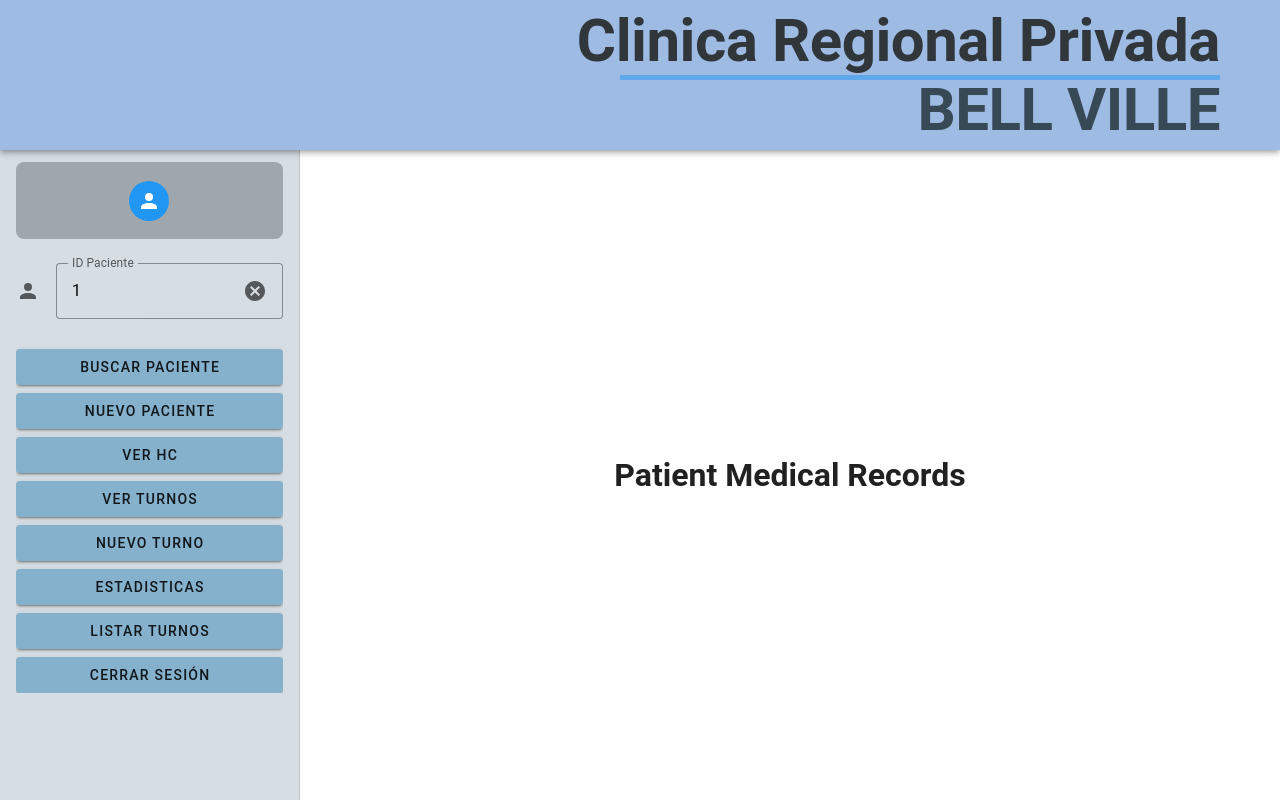
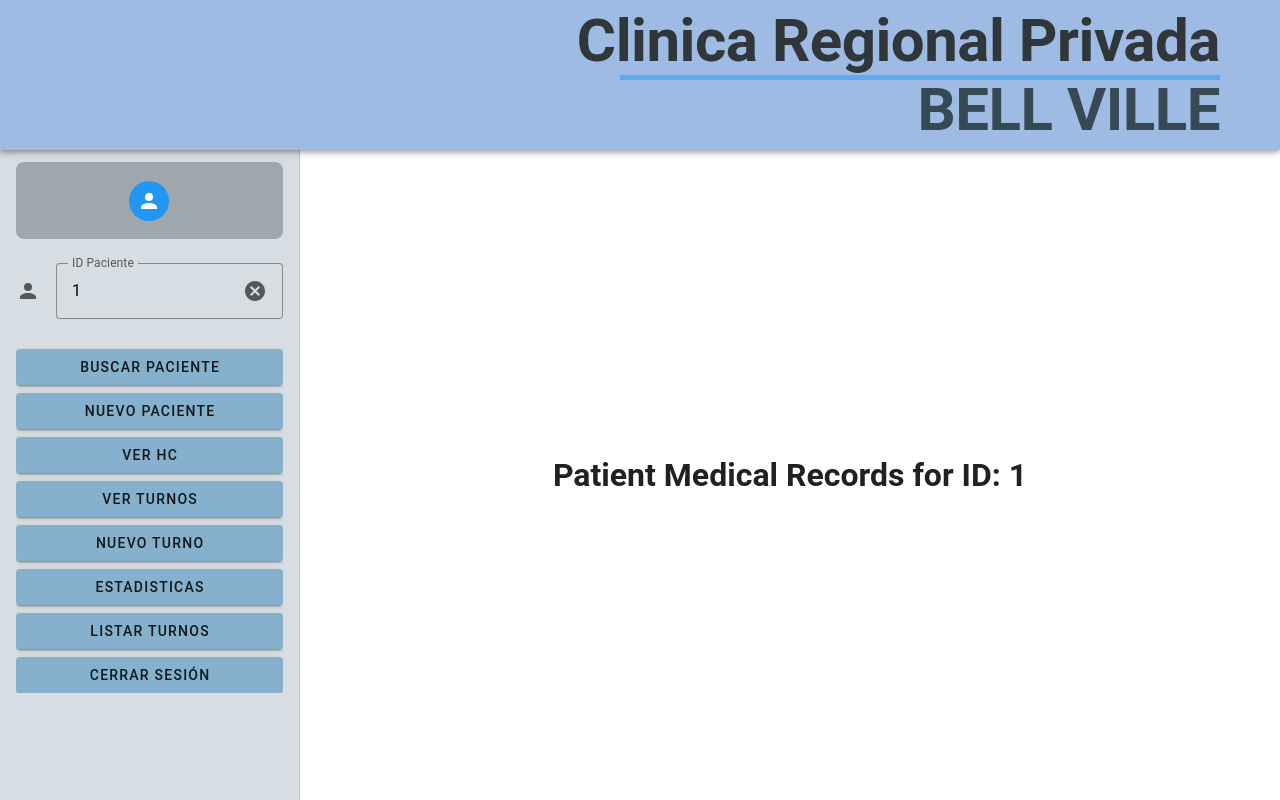
Before and after one commit to juanfaricelli/crbv-app-frontend, a Vue app: page /patient/medical-record/1 in a window 1280 px wide. Built offline with nearby package versions, Linux system fonts and the light colour scheme; no server answers; sample sign-in values are in the browser's storage.

Commit message:
new page 'patient-medical-record'

```diff
--- a/src/components/DrawerContent.vue
+++ b/src/components/DrawerContent.vue
@@ -48,7 +48,7 @@
         v-if="isAdminOrDoctor"
         block
         class="drawer-content__btn--primary mb-2"
-        @click="showAlert"
+        @click="$router.push({ name: 'patient-medical-record', params: { patientId: patientIdEntry } })"
       >
         Ver HC
       </v-btn>
--- a/src/views/patient/PatientMedicalRecords.vue
+++ b/src/views/patient/PatientMedicalRecords.vue
@@ -1,6 +1,6 @@
 <template>
   <div class="patient-medical-records">
-    <h1>Patient Medical Records</h1>
+    <h1>Patient Medical Records for ID: {{ patientId }}</h1>
     <!-- Add your component template here -->
   </div>
 </template>
@@ -17,6 +17,9 @@ export default {
     // Add your component methods here
   },
   computed: {
+    patientId() {
+      return this.$route.params.patientId;
+    }
     // Add your computed properties here
   },
   mounted() {
```
